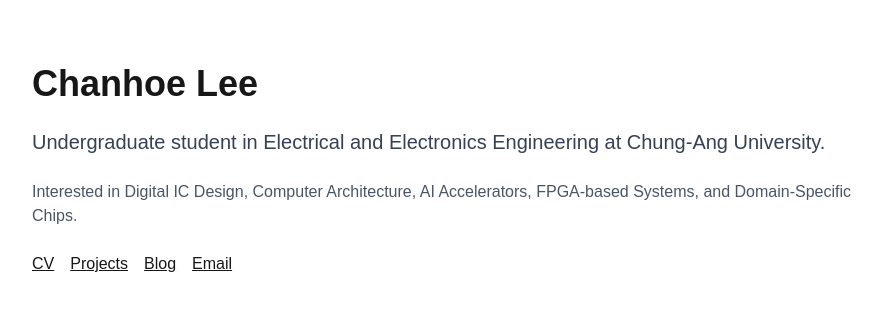
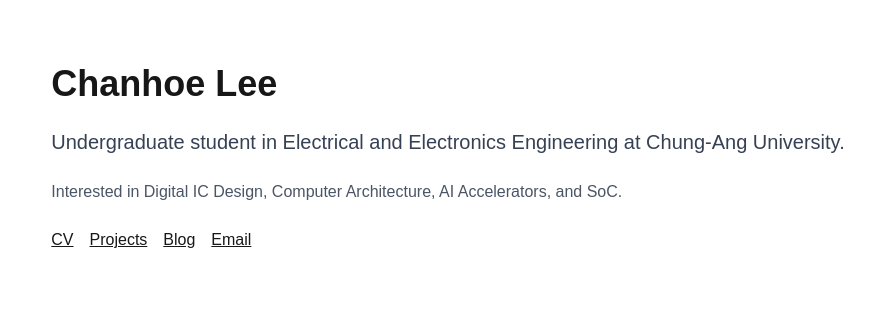
Before and after one commit to CHANHOILEE/personal-website, a Next.js app: page / in a window 1280 px wide. Shown: the top 310 px of the page, without its empty margins (192-1074 px from the left). Built offline with nearby package versions, Linux system fonts and the light colour scheme.

Commit message:
Update homepage content

```diff
--- a/src/app/page.tsx
+++ b/src/app/page.tsx
@@ -13,7 +13,7 @@ export default function Home() {
 
         <p className="text-gray-600">
           Interested in Digital IC Design, Computer Architecture, AI
-          Accelerators, FPGA-based Systems, and Domain-Specific Chips.
+          Accelerators, and SoC.
         </p>
 
         <div className="flex gap-4">
```
